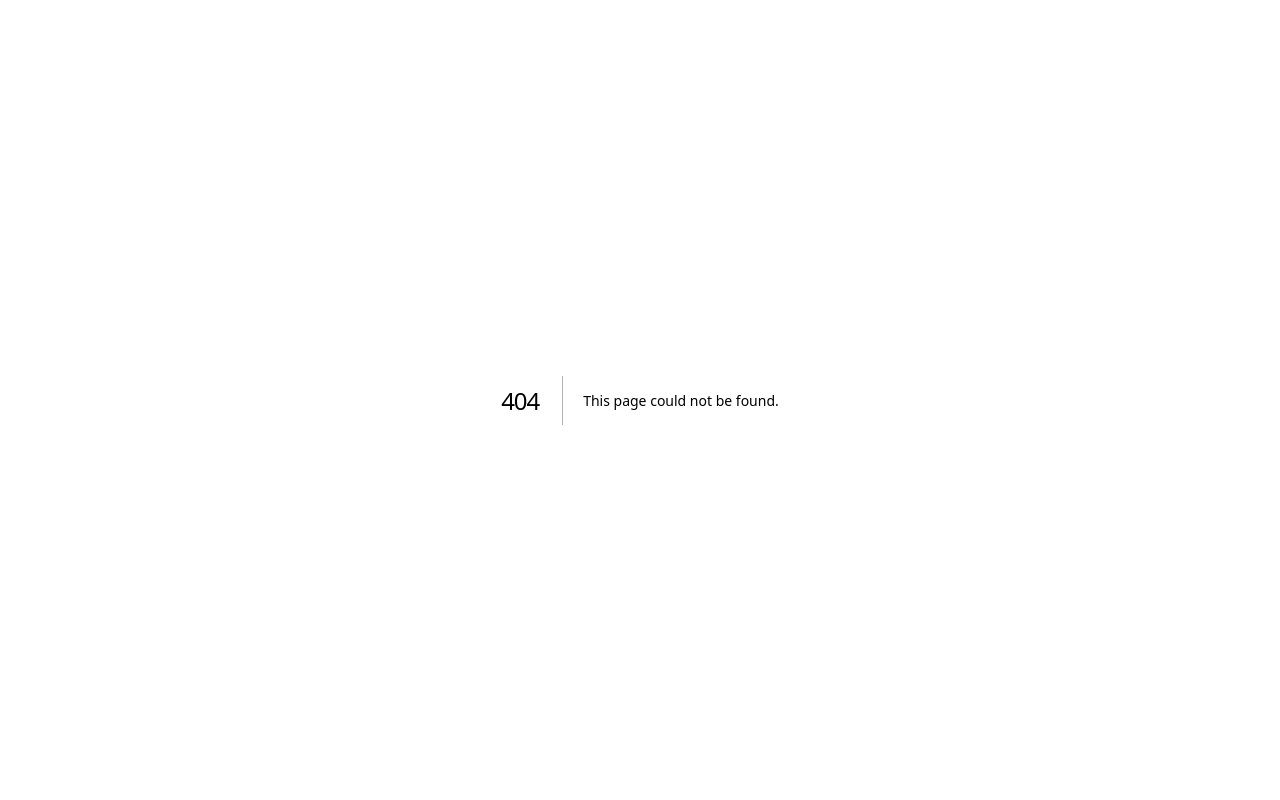
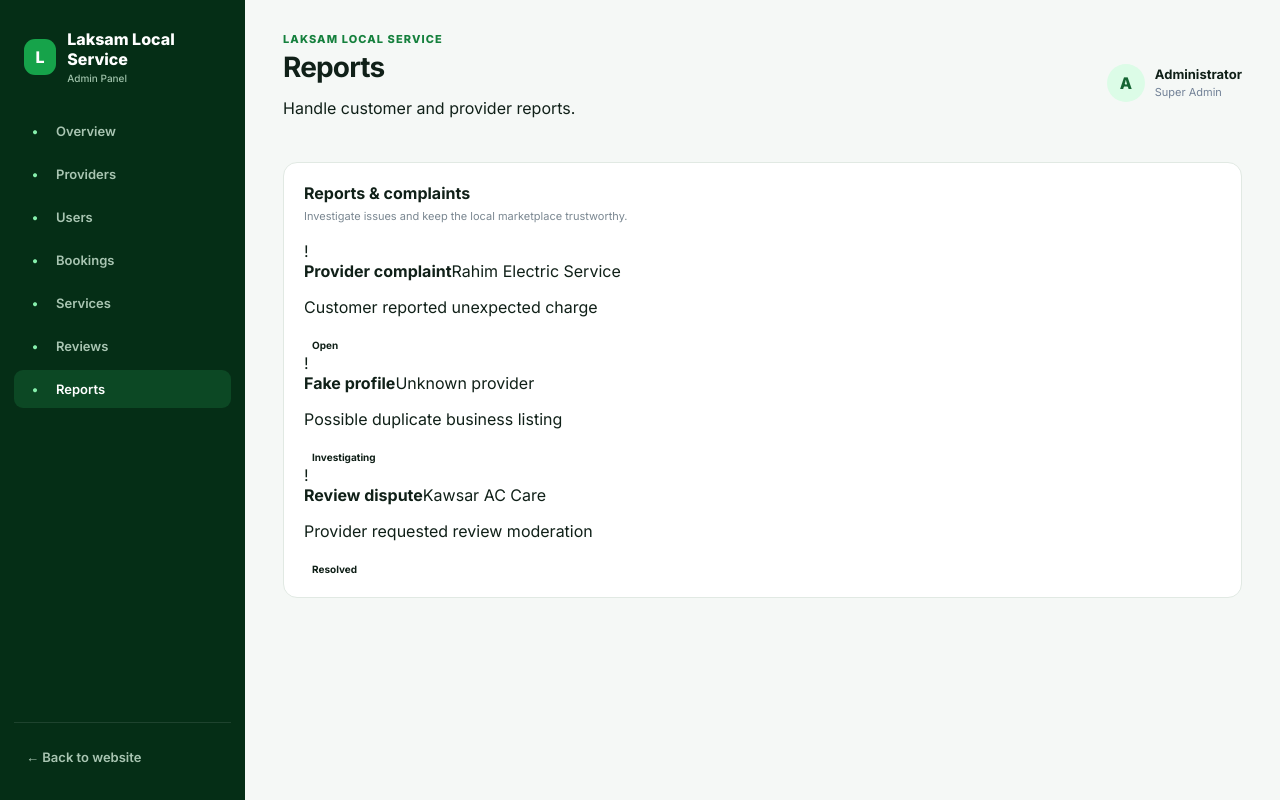
Before and after one commit to mahmudularefinrafi/Laksam-Local-Service, a Next.js app: page /admin/reports in a window 1280 px wide. Before the commit this address had no page. Built offline with nearby package versions, Linux system fonts and the light colour scheme.

Commit message:
feat: add reports management page

```diff
--- /dev/null
+++ b/app/admin/reports/page.tsx
@@ -0,0 +1,4 @@
+import "../admin.css";
+const reports=[["Provider complaint","Rahim Electric Service","Customer reported unexpected charge","Open"],["Fake profile","Unknown provider","Possible duplicate business listing","Investigating"],["Review dispute","Kawsar AC Care","Provider requested review moderation","Resolved"]];
+export default function Reports(){return <AdminPage title="Reports" subtitle="Handle customer and provider reports."><div className="admin-panel"><div className="panel-heading"><div><h2>Reports & complaints</h2><p>Investigate issues and keep the local marketplace trustworthy.</p></div></div>{reports.map(r=><div className="report-row" key={r[0]}><div className="report-icon">!</div><div><strong>{r[0]}</strong><span>{r[1]}</span><p>{r[2]}</p></div><em className={`status ${r[3].toLowerCase()}`}>{r[3]}</em></div>)}</div></AdminPage>}
+function AdminPage({title,subtitle,children}:{title:string;subtitle:string;children:React.ReactNode}){return <div className="admin-shell"><aside className="admin-sidebar"><a href="/" className="admin-brand"><span>L</span><div>Laksam Local Service<small>Admin Panel</small></div></a><nav className="admin-nav">{[["Overview","/admin"],["Providers","/admin/providers"],["Users","/admin/users"],["Bookings","/admin/bookings"],["Services","/admin/services"],["Reviews","/admin/reviews"],["Reports","/admin/reports"]].map(([n,h])=><a className={n===title?"active":""} href={h} key={n}><span>•</span>{n}</a>)}</nav><div className="admin-side-footer"><a href="/">← Back to website</a></div></aside><main className="admin-main"><header className="admin-topbar"><div><p className="admin-kicker">Laksam Local Service</p><h1>{title}</h1><p className="page-subtitle">{subtitle}</p></div><div className="admin-user"><div className="admin-avatar">A</div><div><strong>Administrator</strong><small>Super Admin</small></div></div></header>{children}</main></div>}
```
